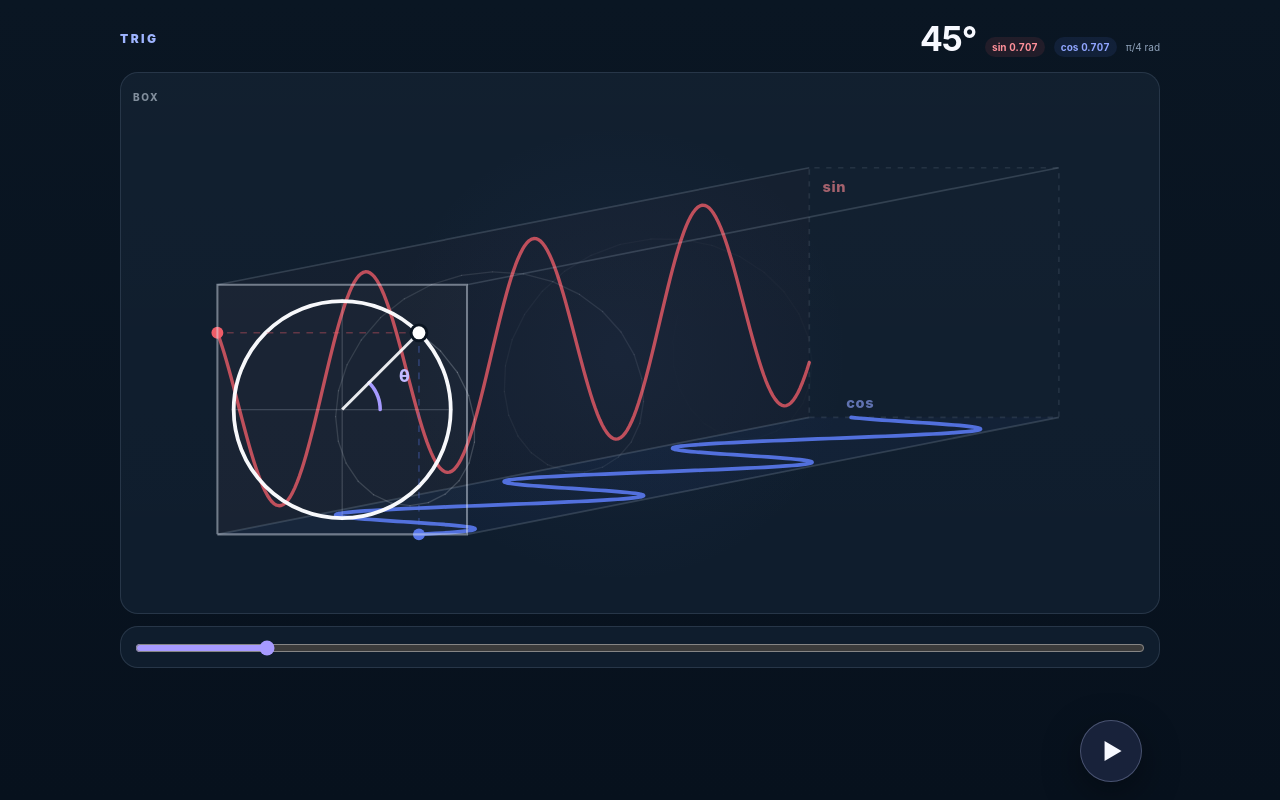
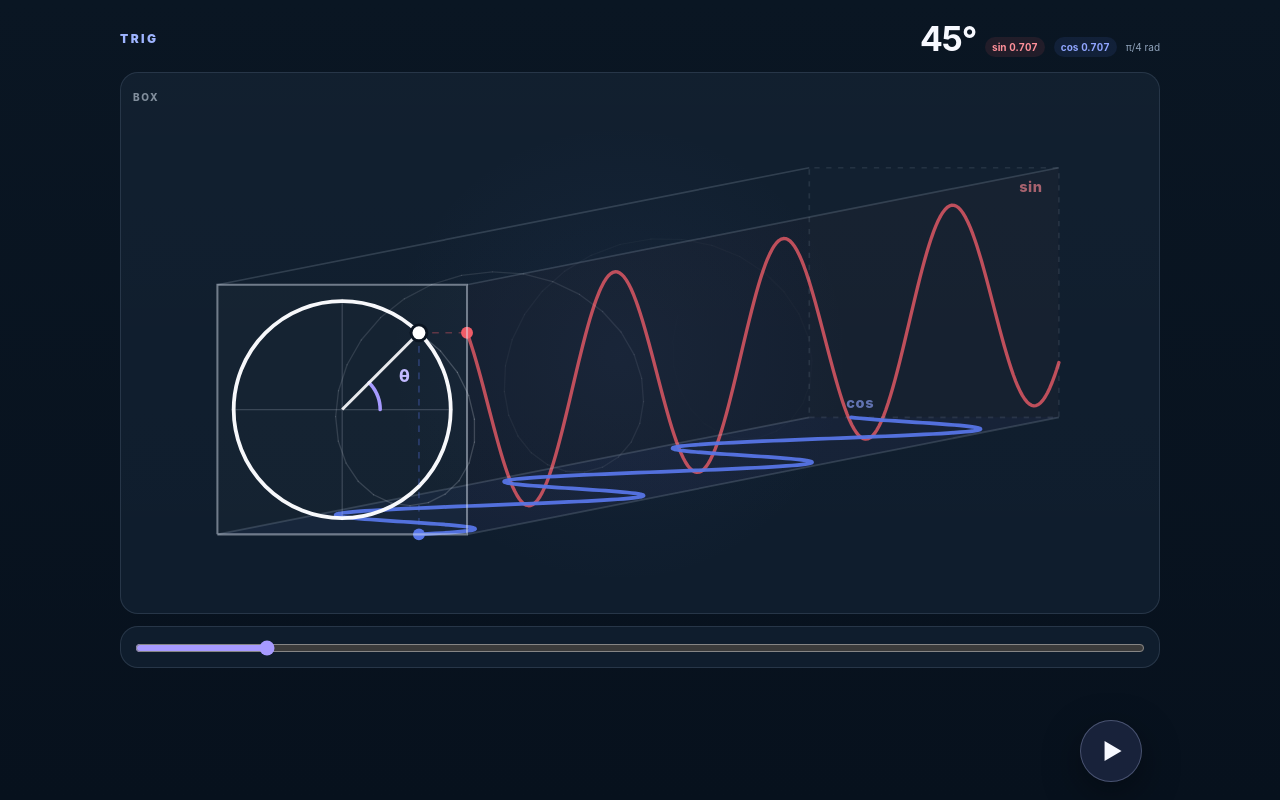
Before and after one commit to miyatayuuma/trig-playground, a React (Vite) app: page / in a window 1280 px wide. Built offline with nearby package versions, Linux system fonts and the light colour scheme.

Commit message:
refactor: make face navigation coherent and tappable

```diff
--- a/src/App.tsx
+++ b/src/App.tsx
@@ -24,11 +24,13 @@ const BOX_DEPTH = 5.2
 const BOX_CYCLE_LENGTH = 1.48
 const FACE_EXTENT = 1.15
 const BOX_CIRCLE_RADIUS = 82
-const FACE_TRANSITION_MS = 680
+const FACE_TRANSITION_MS = 760
 const PLAYBACK_SPEED = 0.7
 
 type ViewMode = 'box' | 'circle' | 'sin' | 'cos'
 type FlatView = Exclude<ViewMode, 'box'>
+type TransitionDirection = 'opening' | 'closing'
+type TransitionState = { mode: FlatView; direction: TransitionDirection }
 type Point = { x: number; y: number }
 type HelixSegment = { d: string; opacity: number }
 type FlatGesture = { clientX: number; clientY: number; pointerId: number }
@@ -129,8 +131,7 @@ export default function App() {
   const [phase, setPhase] = useState(degreesToRadians(45))
   const [playing, setPlaying] = useState(false)
   const [view, setView] = useState<ViewMode>('box')
-  const [transitionTarget, setTransitionTarget] = useState<FlatView | null>(null)
-  const [closingFrom, setClosingFrom] = useState<FlatView | null>(null)
+  const [transition, setTransition] = useState<TransitionState | null>(null)
   const transitionTimerRef = useRef<number | null>(null)
   const flatGestureRef = useRef<FlatGesture | null>(null)
 
@@ -162,7 +163,7 @@ export default function App() {
   const frontAnglePath = buildFrontAnglePath(normalizedAngle)
   const helixSegments = buildHelixSegments(phase)
   const sineProjectionPath = useMemo(
-    () => buildBoxPath(phase, (t, radians) => projectBox(t, -FACE_EXTENT, Math.sin(radians))),
+    () => buildBoxPath(phase, (t, radians) => projectBox(t, FACE_EXTENT, Math.sin(radians))),
     [phase],
   )
   const cosineProjectionPath = useMemo(
@@ -172,12 +173,12 @@ export default function App() {
 
   const front = facePoints(0)
   const back = facePoints(BOX_DEPTH)
-  const sinFace = [front[0], front[3], back[3], back[0]]
+  const sinFace = [front[1], front[2], back[2], back[1]]
   const cosFace = [front[0], front[1], back[1], back[0]]
 
   const boxCurrent = projectBox(0, values.cos, values.sin)
   const boxCenter = projectBox(0, 0, 0)
-  const sinCurrent = projectBox(0, -FACE_EXTENT, values.sin)
+  const sinCurrent = projectBox(0, FACE_EXTENT, values.sin)
   const cosCurrent = projectBox(0, values.cos, -FACE_EXTENT)
   const frontXAxisStart = projectBox(0, -1.02, 0)
   const frontXAxisEnd = projectBox(0, 1.02, 0)
@@ -224,42 +225,41 @@ export default function App() {
   }, [])
 
   const prefersReducedMotion = () => window.matchMedia('(prefers-reduced-motion: reduce)').matches
-  const isTransitioning = transitionTarget !== null || closingFrom !== null
 
-  const openFace = (nextView: FlatView) => {
-    if (isTransitioning || view !== 'box') return
+  const openFace = (mode: FlatView) => {
+    if (transition || view !== 'box') return
 
     if (prefersReducedMotion()) {
-      setView(nextView)
+      setView(mode)
       return
     }
 
-    setTransitionTarget(nextView)
+    setTransition({ mode, direction: 'opening' })
     transitionTimerRef.current = window.setTimeout(() => {
-      setView(nextView)
-      setTransitionTarget(null)
+      setView(mode)
+      setTransition(null)
       transitionTimerRef.current = null
     }, FACE_TRANSITION_MS)
   }
 
   const returnToBox = () => {
-    if (view === 'box' || isTransitioning) return
+    if (transition || view === 'box') return
 
     if (prefersReducedMotion()) {
       setView('box')
       return
     }
 
-    setClosingFrom(view)
+    setTransition({ mode: view, direction: 'closing' })
     transitionTimerRef.current = window.setTimeout(() => {
       setView('box')
-      setClosingFrom(null)
+      setTransition(null)
       transitionTimerRef.current = null
     }, FACE_TRANSITION_MS)
   }
 
   const handleFlatPointerDown = (event: ReactPointerEvent<SVGSVGElement>) => {
-    if (isTransitioning) return
+    if (transition) return
     flatGestureRef.current = {
       clientX: event.clientX,
       clientY: event.clientY,
@@ -271,7 +271,7 @@ export default function App() {
   const handleFlatPointerUp = (event: ReactPointerEvent<SVGSVGElement>) => {
     const gesture = flatGestureRef.current
     flatGestureRef.current = null
-    if (!gesture || isTransitioning) return
+    if (!gesture || transition) return
 
     if (event.currentTarget.hasPointerCapture(gesture.pointerId)) {
       event.currentTarget.releasePointerCapture(gesture.pointerId)
@@ -290,25 +290,27 @@ export default function App() {
     }
   }
 
-  const modelStageClass = [
+  const stageClass = [
     'model-stage',
     `view-${view}`,
-    transitionTarget ? 'is-opening' : '',
-    transitionTarget ? `opening-${transitionTarget}` : '',
-    closingFrom ? 'is-closing' : '',
-    closingFrom ? `closing-${closingFrom}` : '',
+    transition ? `is-${transition.direction}` : '',
+    transition ? `${transition.direction}-${transition.mode}` : '',
   ].filter(Boolean).join(' ')
 
-  const showBox = view === 'box' || closingFrom !== null
-  const flatMode: FlatView | null = view === 'box' ? transitionTarget : view
-  const modeLabel = closingFrom ? 'BOX' : transitionTarget ? transitionTarget.toUpperCase() : view === 'box' ? 'BOX' : view.toUpperCase()
+  const showBox = view === 'box' || transition?.direction === 'closing'
+  const flatMode: FlatView | null = transition?.direction === 'opening'
+    ? transition.mode
+    : view === 'box'
+      ? null
+      : view
+  const modeLabel = transition?.direction === 'closing'
+    ? 'BOX'
+    : transition?.mode.toUpperCase() ?? (view === 'box' ? 'BOX' : view.toUpperCase())
 
   const renderFlatView = (mode: FlatView) => {
-    const transitionClass = transitionTarget === mode
-      ? `is-opening-flat opening-flat-${mode}`
-      : closingFrom === mode
-        ? `is-closing-flat closing-flat-${mode}`
-        : ''
+    const transitionClass = transition?.mode === mode
+      ? `${transition.direction === 'opening' ? 'is-opening-plane' : 'is-closing-plane'} plane-${mode}`
+      : ''
 
     if (mode === 'circle') {
       return (
@@ -385,18 +387,18 @@ export default function App() {
           <span className="model-mode">{modeLabel}</span>
         </div>
 
-        <div className={modelStageClass}>
+        <div className={stageClass}>
           {showBox && (
             <svg
               className="box-svg"
               viewBox="20 35 680 340"
-              role="img"
+              role="group"
               aria-label="円運動とサイン・コサインの投影モデル"
             >
               <polygon points={pointsString(back)} className="box-face box-face-back" />
-              <polygon points={pointsString(sinFace)} className={`box-face box-face-sin ${transitionTarget === 'sin' ? 'is-target-face' : ''}`} />
-              <polygon points={pointsString(cosFace)} className={`box-face box-face-cos ${transitionTarget === 'cos' ? 'is-target-face' : ''}`} />
-              <polygon points={pointsString(front)} className={`box-face box-face-front ${transitionTarget === 'circle' ? 'is-target-face' : ''}`} />
+              <polygon points={pointsString(sinFace)} className={`box-face box-face-sin ${transition?.mode === 'sin' ? 'is-target-face' : ''}`} />
+              <polygon points={pointsString(cosFace)} className={`box-face box-face-cos ${transition?.mode === 'cos' ? 'is-target-face' : ''}`} />
+              <polygon points={pointsString(front)} className={`box-face box-face-front ${transition?.mode === 'circle' ? 'is-target-face' : ''}`} />
 
               <path d={sineProjectionPath} className="box-wave box-wave-sin" />
 
@@ -435,25 +437,11 @@ export default function App() {
                 <polyline points={`${front[0].x},${front[0].y} ${front[1].x},${front[1].y} ${front[2].x},${front[2].y} ${front[3].x},${front[3].y} ${front[0].x},${front[0].y}`} />
               </g>
 
-              <text x={back[3].x + 10} y={back[3].y + 18} className="face-label face-label-sin">sin</text>
+              <text x={back[2].x - 30} y={back[2].y + 18} className="face-label face-label-sin">sin</text>
               <text x={back[0].x + 28} y={back[0].y - 7} className="face-label face-label-cos">cos</text>
 
-              {view === 'box' && !closingFrom && (
+              {view === 'box' && !transition && (
                 <>
-                  <polygon
-                    points={pointsString(front)}
-                    className="face-hit face-hit-circle"
-                    role="button"
-                    tabIndex={0}
-                    onClick={() => openFace('circle')}
-                    onKeyDown={(event) => {
-                      if (event.key === 'Enter' || event.key === ' ') {
-                        event.preventDefault()
-                        openFace('circle')
-                      }
-                    }}
-                    aria-label="円を平面表示"
-                  />
                   <polygon
                     points={pointsString(sinFace)}
                     className="face-hit face-hit-sin"
@@ -481,6 +469,20 @@ export default function App() {
                       }
                     }}
                     aria-label="コサインを平面表示"
+                  />
+                  <polygon
+                    points={pointsString(front)}
+                    className="face-hit face-hit-circle"
+                    role="button"
+                    tabIndex={0}
+                    onClick={() => openFace('circle')}
+                    onKeyDown={(event) => {
+                      if (event.key === 'Enter' || event.key === ' ') {
+                        event.preventDefault()
+                        openFace('circle')
+                      }
+                    }}
+                    aria-label="円を平面表示"
                   />
                 </>
               )}
```
